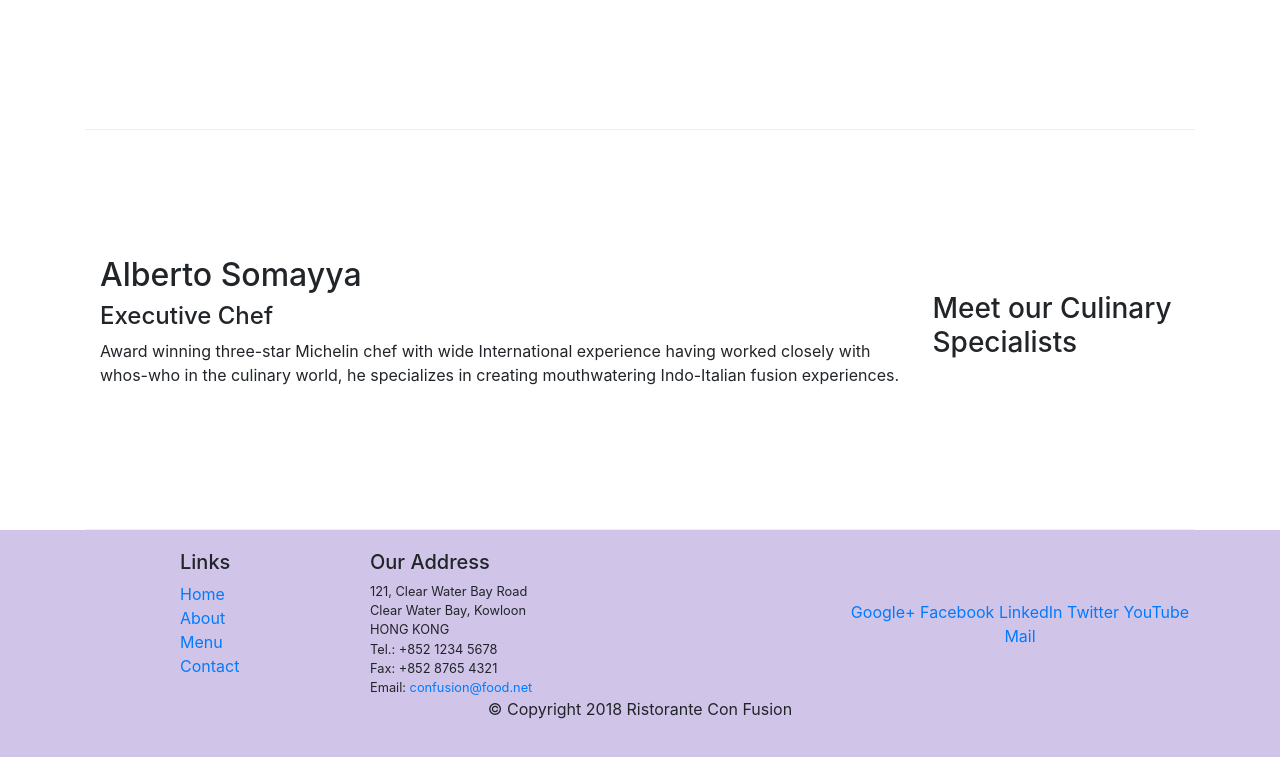
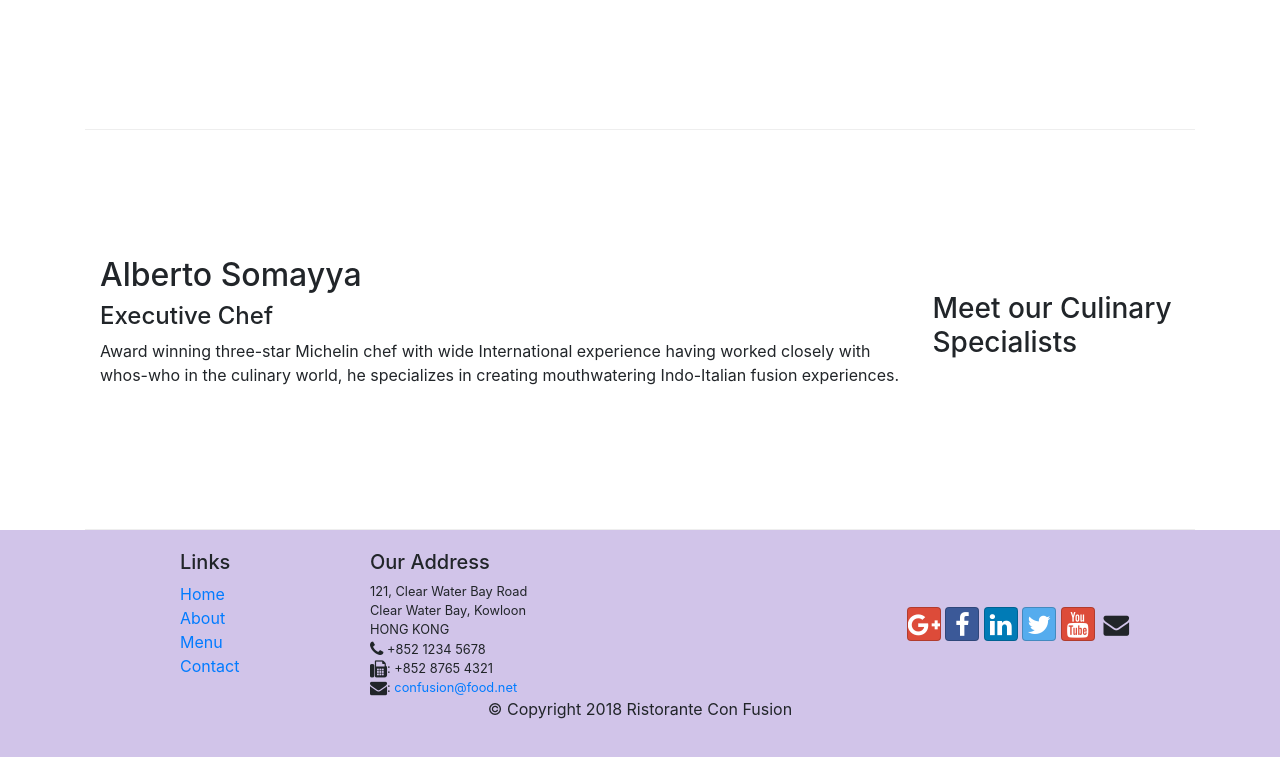
Before and after one commit to Tassany/Bootstrap-project, a website: page index.html in a window 1280 px wide. Shown: the part 1124-1881 px from the top of the page. Drawn offline with nearby package versions, Linux system fonts and the light colour scheme.

Commit message:
icon fonts

```diff
--- a/index.html
+++ b/index.html
@@ -10,6 +10,8 @@
         <!-- Bootstrap CSS -->
         <link rel="stylesheet" href="node_modules/bootstrap/dist/css/bootstrap.min.css">
         <link rel="stylesheet" href="css/style.css">
+        <link rel="stylesheet" href="node_modules/font-awesome/css/font-awesome.min.css">
+        <link rel="stylesheet" href="node_modules/bootstrap-social/bootstrap-social.css">
         <title>Ristorante Con Fusion</title>
 </head>
 
@@ -22,10 +24,10 @@
             <a class="navbar-brand mr-auto" href="./index.html">Ristorant Con Fusion</a>
             <div class="collapse navbar-collapse" id="Navbar">
                 <ul class="navbar-nav mr-auto">
-                    <li class="nav-item active"><a class="nav-link" href="#">Home</a></li>
-                    <li class="nav-item"><a class="nav-link" href="./aboutus.html">About</a></li>
-                    <li class="nav-item"><a class="nav-link" href="#">Menu</a></li>
-                    <li class="nav-item"><a class="nav-link" href="#">Contact</a></li>
+                    <li class="nav-item active"><a class="nav-link" href="#"><span class="fa fa-home fa-lg"></span> Home</a></li>
+                    <li class="nav-item "><a class="nav-link" href="./aboutus.html"><span class="fa fa-info fa-lg"></span> About</a></li>
+                    <li class="nav-item"><a class="nav-link" href="#"><span class="fa fa-list fa-lg"></span>Menu</a></li>
+                    <li class="nav-item"><a class="nav-link" href="#"><span class="fa fa-address-card fa-lg"></span>Contact</a></li>
                 </ul>
             </div>
         </div>
@@ -97,19 +99,19 @@
 		              121, Clear Water Bay Road<br>
 		              Clear Water Bay, Kowloon<br>
 		              HONG KONG<br>
-		              Tel.: +852 1234 5678<br>
-		              Fax: +852 8765 4321<br>
-		              Email: <a href="mailto:confusion@food.net">confusion@food.net</a>
+		              <i class="fa fa-phone fa-lg"></i> +852 1234 5678<br>
+                      <i class="fa fa-fax fa-lg"></i>: +852 8765 4321<br>
+		              <i class="fa fa-envelope fa-lg"></i>: <a href="mailto:confusion@food.net">confusion@food.net</a>
 		           </address>
                 </div>
                 <div class="col-12 col-sm-4 align-self-center">
                     <div class="text-center">
-                        <a href="http://google.com/+">Google+</a>
-                        <a href="http://www.facebook.com/profile.php?id=">Facebook</a>
-                        <a href="http://www.linkedin.com/in/">LinkedIn</a>
-                        <a href="http://twitter.com/">Twitter</a>
-                        <a href="http://youtube.com/">YouTube</a>
-                        <a href="mailto:">Mail</a>
+                        <a class="btn btn-social-icon btn-google" href="http://google.com/+"><i class=" fa fa-google-plus fa-lg"></i></a>
+                        <a class="btn btn-social-icon btn-facebook" href="http://www.facebook.com/profile.php?id="><i class=" fa fa-facebook fa-lg"></i></a>
+                        <a class="btn btn-social-icon btn-linkedin" href="http://www.linkedin.com/in/"><i class=" fa fa-linkedin fa-lg"></i></a>
+                        <a class="btn btn-social-icon btn-twitter" href="http://twitter.com/"><i class=" fa fa-twitter fa-lg"></i></a>
+                        <a class="btn btn-social-icon btn-google" href="http://youtube.com/"><i class=" fa fa-youtube fa-lg"></i></a>
+                        <a class="btn btn-social-icon " href="mailto:"><i class=" fa fa-envelope fa-lg"></i></a>
                     </div>
 
                 </div>
--- a/package.json
+++ b/package.json
@@ -23,6 +23,8 @@
   },
   "dependencies": {
     "bootstrap": "^4.5.2",
+    "bootstrap-social": "^5.1.1",
+    "font-awesome": "^4.7.0",
     "jquery": "^3.5.1",
     "popper.js": "^1.12.9"
   }
```
Also changed, not shown: aboutus.html (+15 -13 lines), 1 other file.
